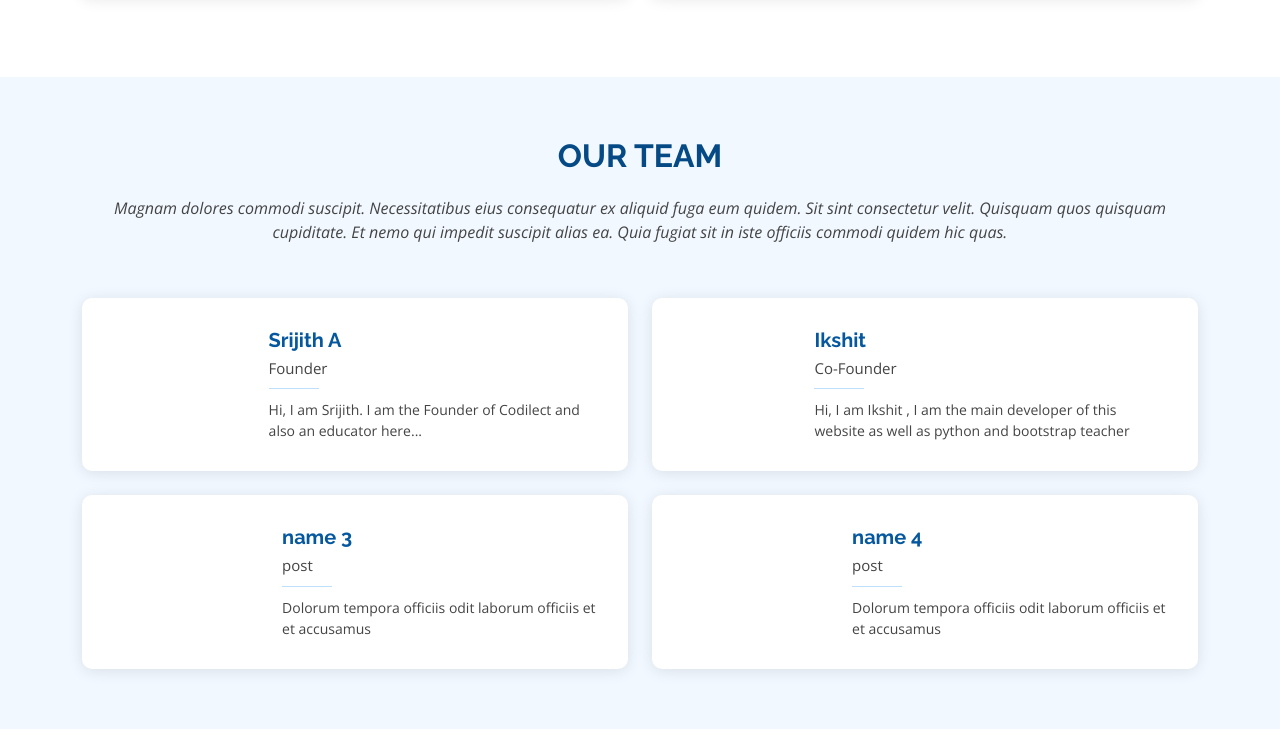
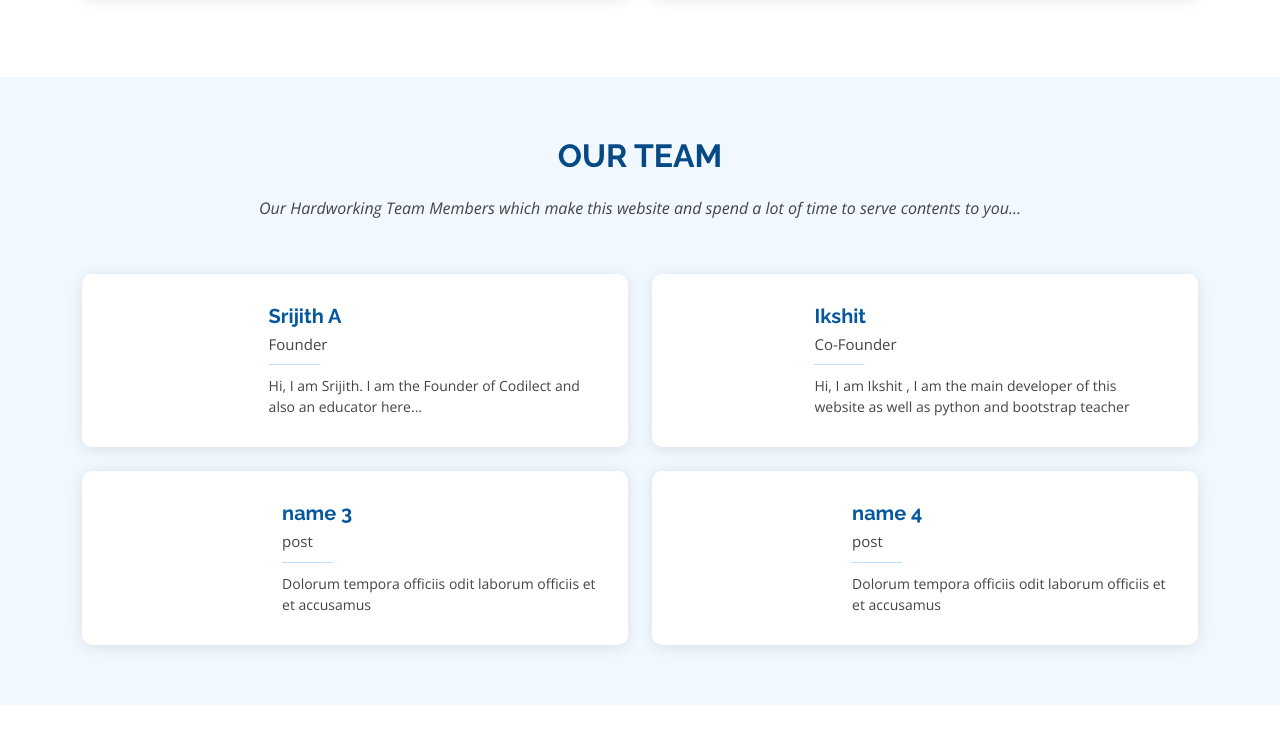
Before and after one commit to ikshitsethi01/codilect.xyz, a plain HTML site: page about.html in a window 1280 px wide. Shown: the part 1398-2127 px from the top of the page. After the commit the page ends 2103 px from the top, so only its background shows below. Drawn offline with nearby package versions, Linux system fonts and the light colour scheme.

Commit message:
Update about.html

```diff
--- a/about.html
+++ b/about.html
@@ -135,9 +135,7 @@
 
         <div class="section-title">
           <h2>Our Team</h2>
-          <p>Magnam dolores commodi suscipit. Necessitatibus eius consequatur ex aliquid fuga eum quidem. Sit sint
-            consectetur velit. Quisquam quos quisquam cupiditate. Et nemo qui impedit suscipit alias ea. Quia fugiat sit
-            in iste officiis commodi quidem hic quas.</p>
+          <p>Our Hardworking Team Members which make this website and spend a lot of time to serve contents to you...</p>
         </div>
 
         <div class="row">
```
